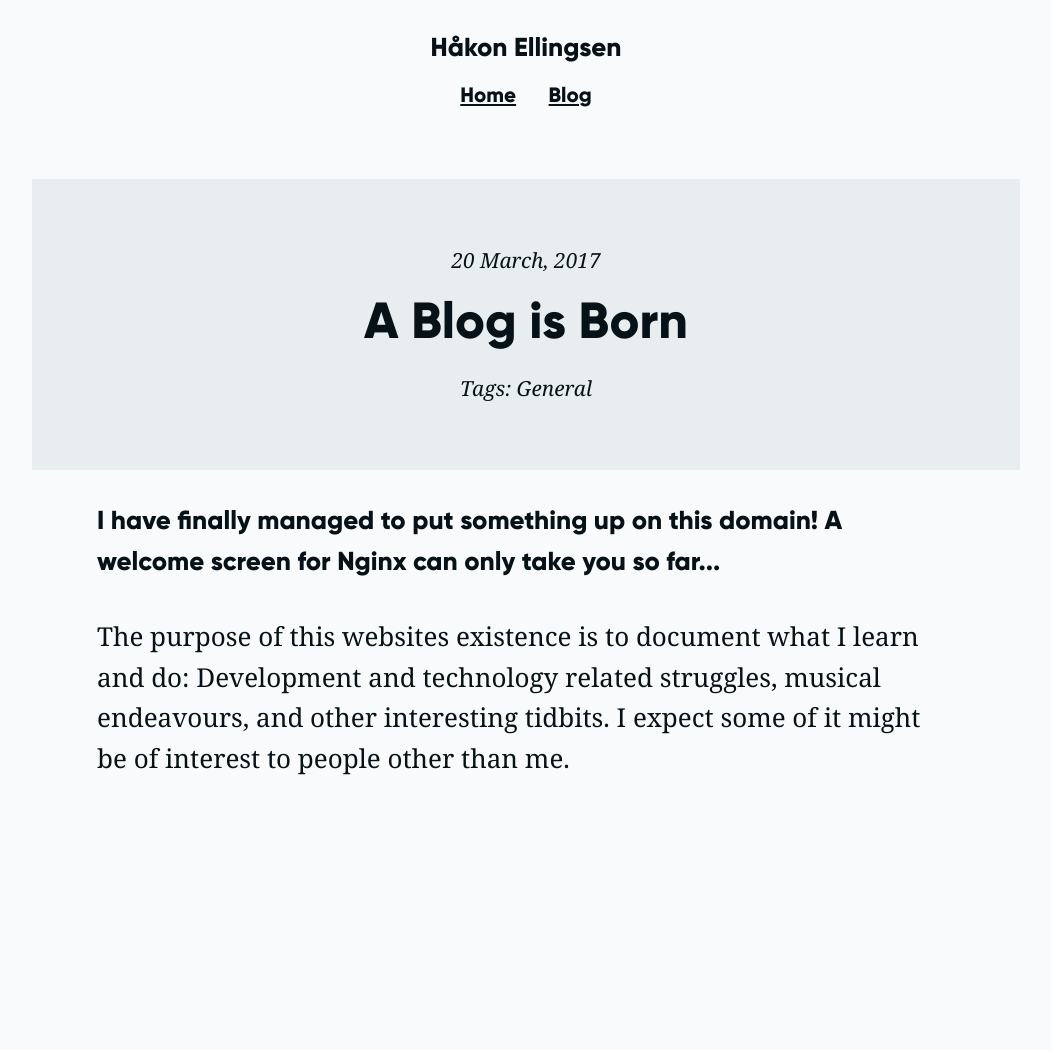
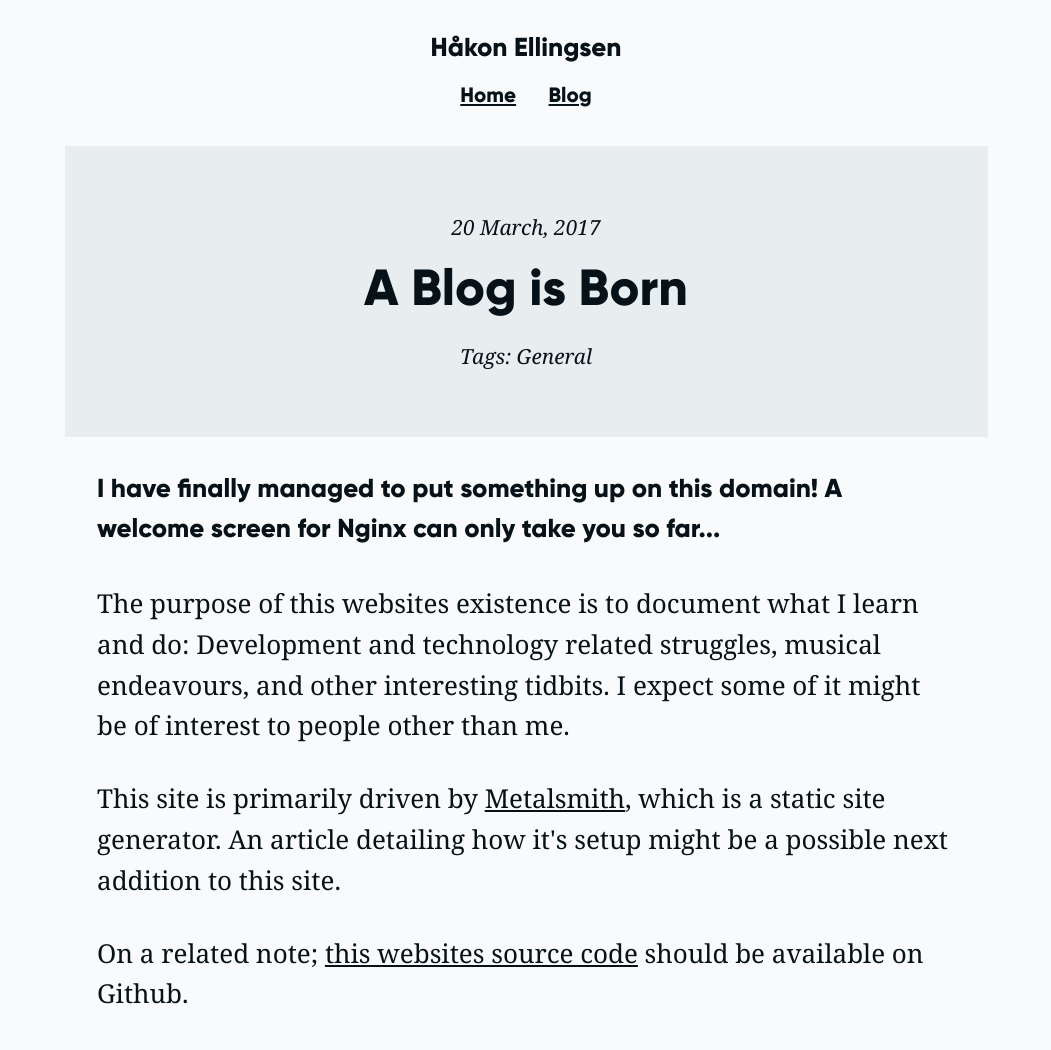
Before and after one commit to ellinokon/hkon.me, a Gatsby site: page /blog/a-blog-is-born/ in a window 1280 px wide. Shown: the top 1050 px of the page, without its empty margins (114-1165 px from the left). Before the commit the page ends 800 px from the top, so only its background shows below. Built offline with nearby package versions, Linux system fonts and the light colour scheme; Gatsby itself is replaced by a stand-in of ours.

Commit message:
Remove extra large post header
Negative margins do not behave as expected when using Safari.

```diff
--- a/src/components/layout/layout.css
+++ b/src/components/layout/layout.css
@@ -31,12 +31,8 @@
 }
 
 html, body {
-  width: 100%;
-  height: 100%;
   margin: 0;
   padding: 0;
-  overflow-x: hidden;
-  -webkit-overflow-scrolling: touch;
 }
 
 html {
@@ -63,9 +59,6 @@ body {
   line-height: 1.563;
   word-wrap: break-word;
   font-kerning: normal;
-  -moz-font-feature-settings: "kern", "liga", "clig", "calt";
-  -ms-font-feature-settings: "kern", "liga", "clig", "calt";
-  -webkit-font-feature-settings: "kern", "liga", "clig", "calt";
   font-feature-settings: "kern", "liga", "clig", "calt";
 }
 
--- a/src/components/post.module.css
+++ b/src/components/post.module.css
@@ -1,7 +1,7 @@
 .postHeader {
-  margin: 0 calc(var(--spacer3) * -1);
+  margin: calc(var(--spacer2) * -1) calc(var(--spacer2) * -1) 0;
   margin-bottom: var(--spacer2);
-  padding: var(--spacer3);
+  padding: var(--spacer3) var(--spacer2);
   background: var(--color-light-gray);
   color: var(--color-black);
   font-size: var(--size2);
```
